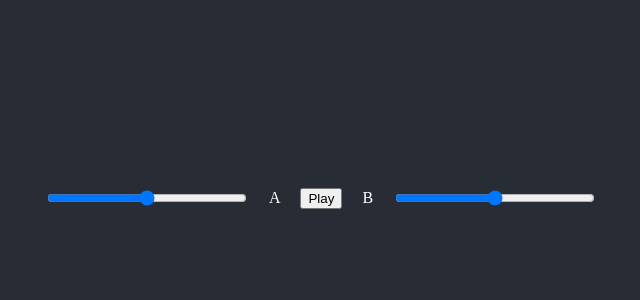
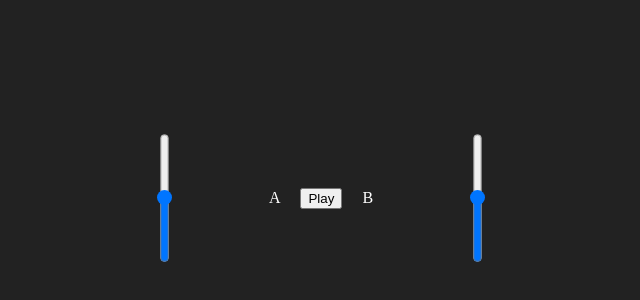
Before and after one commit to JAK-Owen/Beatmatch-Trainer, a plain HTML site: page index.html in a window 1280 px wide. Shown: the part 202-502 px from the top of the page, without its empty margins (319-959 px from the left). Drawn offline with Linux system fonts and the light colour scheme.

Commit message:
Vertical sliders

```diff
--- a/style.css
+++ b/style.css
@@ -4,15 +4,17 @@ body {
     justify-content: center;
     height: 100vh;
     margin: 0;
-    background-color: #282c34;
+    background-color: #222222;
     color: white;
-  }
+}
 
-  .pitch-fader {
-    width: 200px;
-  }
+.pitch-fader {
+    height: 200px;
+    transform: rotate(270deg); /* Rotate the slider vertically */
+    margin: 0 20px;
+}
 
-  #leftMetronome, #rightMetronome {
+#leftMetronome, #rightMetronome {
     display: inline-block;
     margin: 0 20px;
-  }
+}
```
